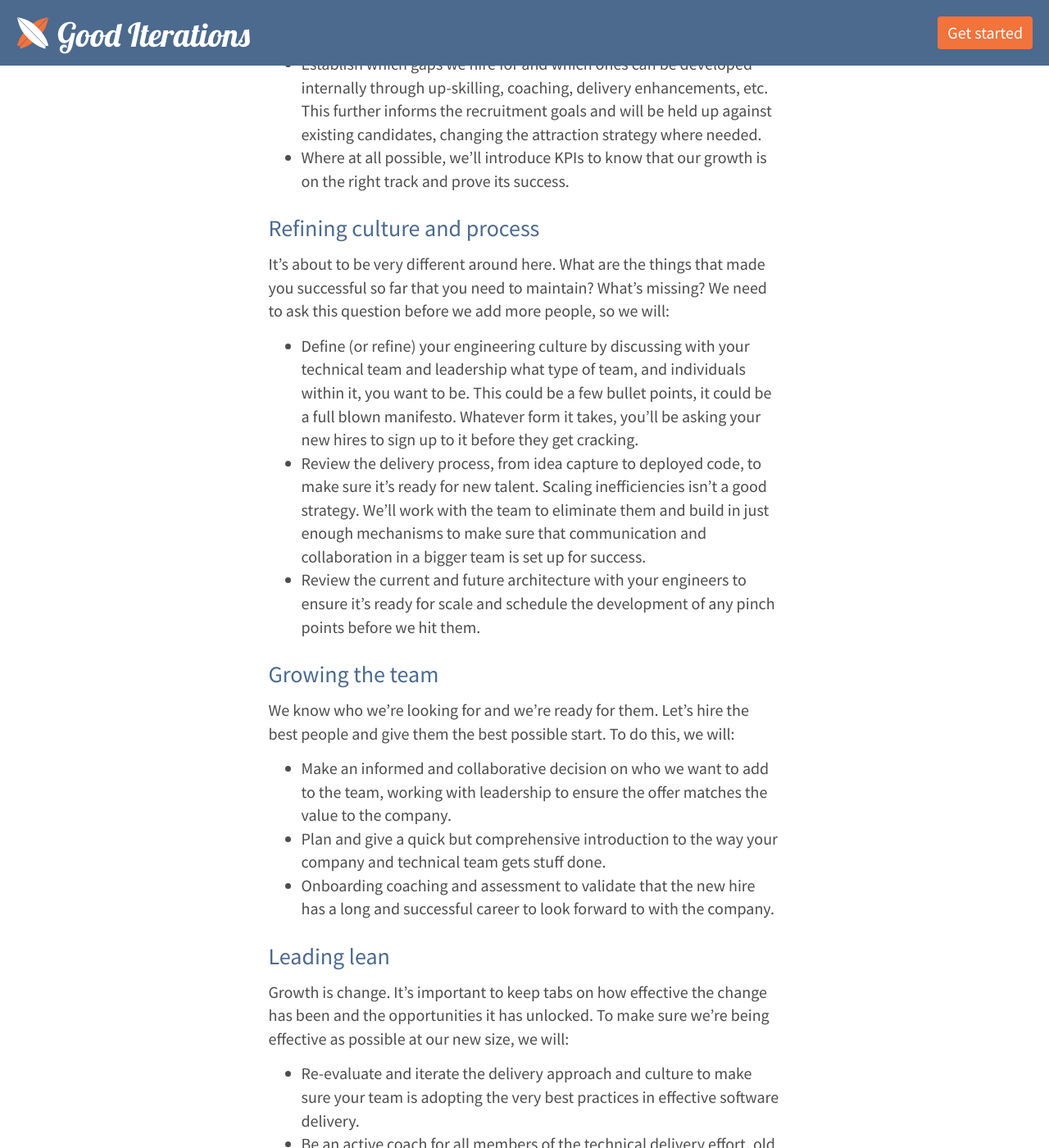
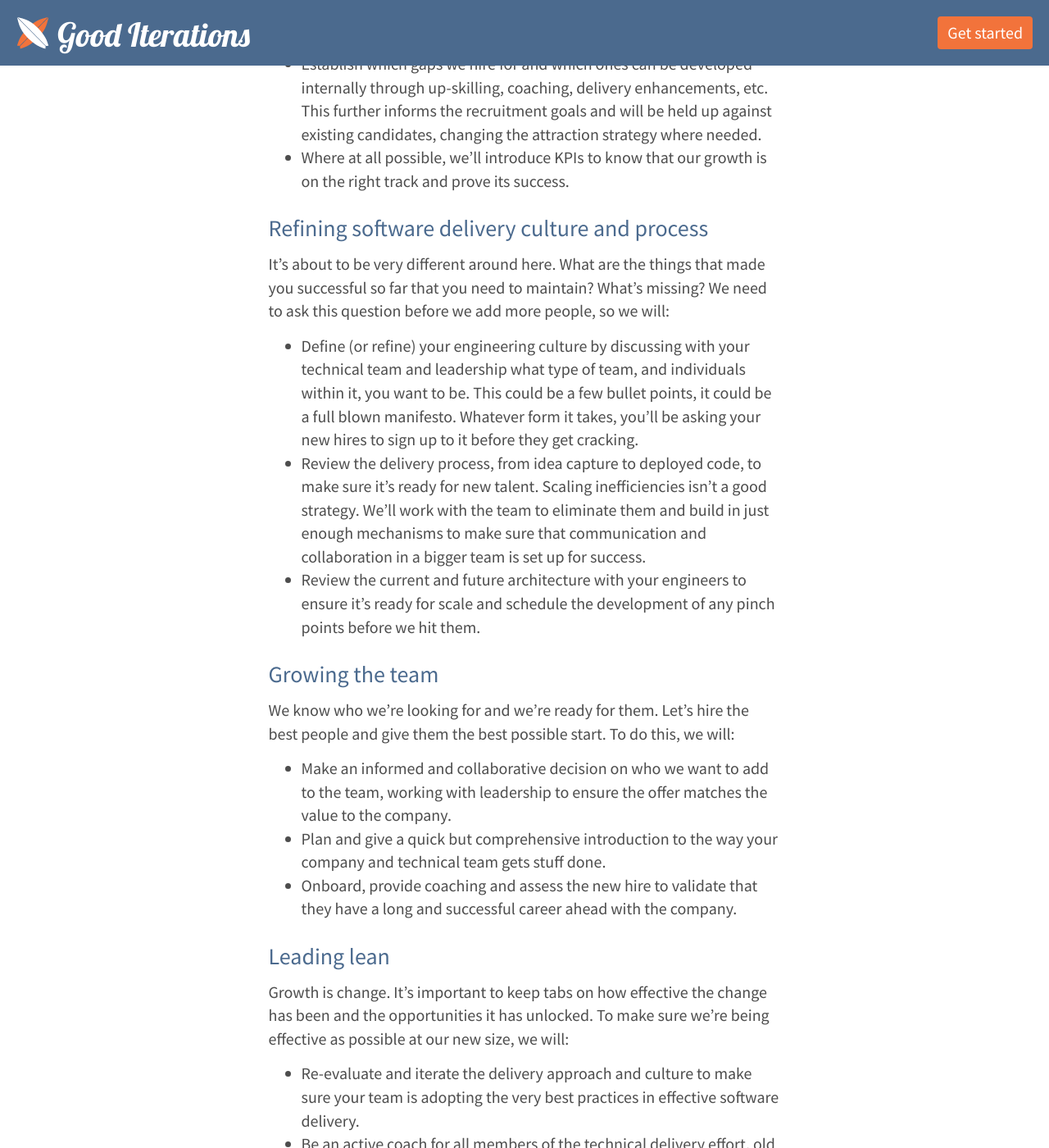
Before and after one commit to goodits/gi-blog, a Jekyll site: the page built from _posts/2018-08-23-growing-tech.markdown, in a window 1280 px wide and 1400 px high, scrolled down 1083 px. Shown: the whole window at 82% size. Built offline with Jekyll 4.4.1, drawn with Linux system fonts in a browser that asks for light colours; nearby versions of some CDN libraries; comment, search, counter and statistics services are not loaded; some of the changed text lies outside the part shown.

Commit message:
Minor updates to new post

```diff
--- a/_posts/2018-08-23-growing-tech.markdown
+++ b/_posts/2018-08-23-growing-tech.markdown
@@ -24,7 +24,7 @@ The aim is never a headcount! The aim is to increase capacity by addressing bloc
 * Establish which gaps we hire for and which ones can be developed internally through up-skilling, coaching, delivery enhancements, etc. This further informs the recruitment goals and will be held up against existing candidates, changing the attraction strategy where needed.
 * Where at all possible, we’ll introduce KPIs to know that our growth is on the right track and prove its success.
 
-## Refining culture and process
+## Refining software delivery culture and process
 It’s about to be very different around here. What are the things that made you successful so far that you need to maintain? What’s missing? We need to ask this question before we add more people, so we will:
 
 * Define (or refine) your engineering culture by discussing with your technical team and leadership what type of team, and individuals within it, you want to be. This could be a few bullet points, it could be a full blown manifesto. Whatever form it takes, you’ll be asking your new hires to sign up to it before they get cracking.
@@ -36,7 +36,7 @@ We know who we’re looking for and we’re ready for them. Let’s hire the bes
 
 * Make an informed and collaborative decision on who we want to add to the team, working with leadership to ensure the offer matches the value to the company.
 * Plan and give a quick but comprehensive introduction to the way your company and technical team gets stuff done.
-* Onboarding coaching and assessment to validate that the new hire has a long and successful career to look forward to with the company.
+* Onboard, provide coaching and assess the new hire to validate that they have a long and successful career ahead with the company.
 
 ## Leading lean
 Growth is change. It’s important to keep tabs on how effective the change has been and the opportunities it has unlocked. To make sure we’re being effective as possible at our new size, we will:
```
Also changed, not shown: other parts of _posts/2018-08-23-growing-tech.markdown (+1 -1 lines).
